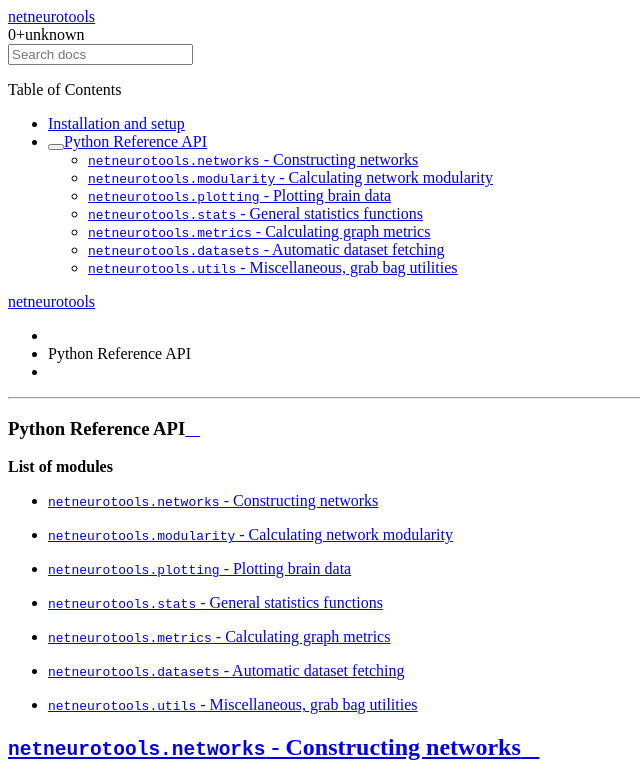
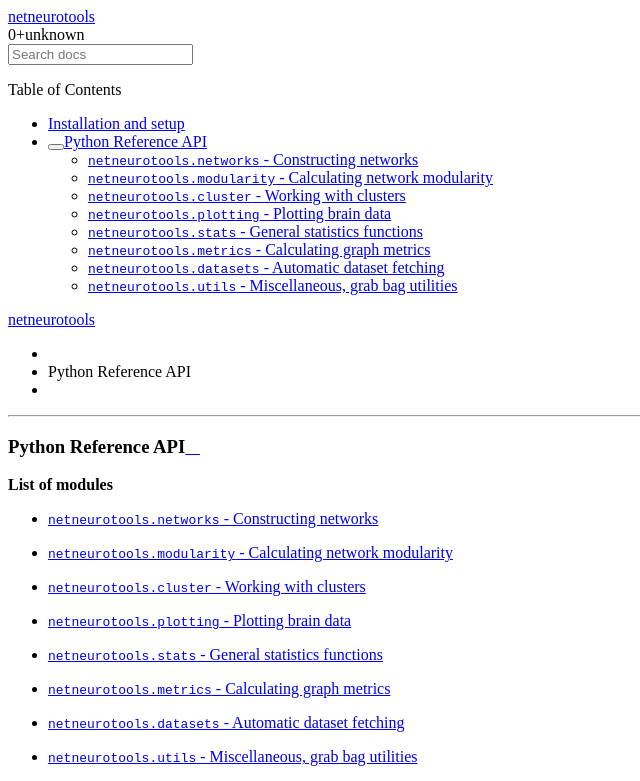
Before and after one commit to netneurolab/netneurotools, a Sphinx documentation site: the page built from docs/api.rst, in a window 1280 px wide and 1400 px high. Shown: the top 781 px of the window, without its empty margins (0-640 px from the left). Built offline with Sphinx 7.4.7 and the Read the Docs theme 2.0.0, drawn with Linux system fonts in a browser that asks for light colours; some of the changed text lies outside the part shown; grey boxes are pictures that could not be loaded.

Commit message:
[DOC] Add nntools.cluster to docs

```diff
--- a/docs/api.rst
+++ b/docs/api.rst
@@ -48,6 +48,26 @@
    get_modularity
    get_modularity_z
    get_modularity_sig
+
+.. _ref_cluster:
+
+:mod:`netneurotools.cluster` - Working with clusters
+----------------------------------------------------
+
+.. automodule:: netneurotools.cluster
+   :no-members:
+   :no-inherited-members:
+
+.. currentmodule:: netneurotools.cluster
+
+.. autosummary::
+   :template: function.rst
+   :toctree: _generated/
+
+   find_consensus
+   match_assignments
+   reorder_assignments
+   match_cluster_labels
 
 .. _ref_plotting:
 
```
